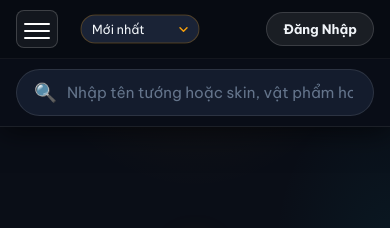
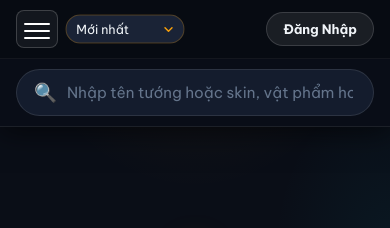
Before and after one commit to beru0707/shopaccliqi, a plain HTML site: page index.html in a window 390 px wide. Shown: the top 228 px of the page. Drawn offline with Linux system fonts and the light colour scheme; no server answers.

Commit message:
Update style.css

```diff
--- a/frontend/style.css
+++ b/frontend/style.css
@@ -1982,7 +1982,7 @@ body {
     .sort-box-mobile {
         display: flex !important;
         position: absolute;
-        left: 36%; /* Vị trí lệch sang trái (chỉnh từ 32% - 40% tùy ý) */
+        left: 32%; /* Vị trí lệch sang trái (chỉnh từ 32% - 40% tùy ý) */
         top: 50%;
         transform: translate(-50%, -50%);
         z-index: 5;
```
